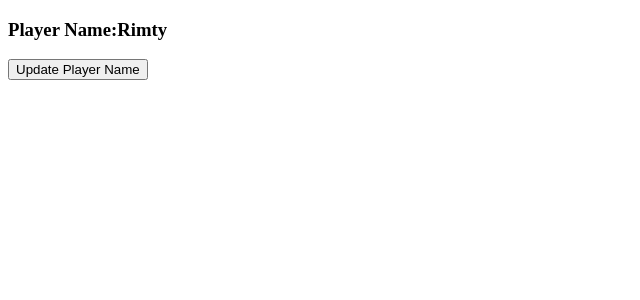
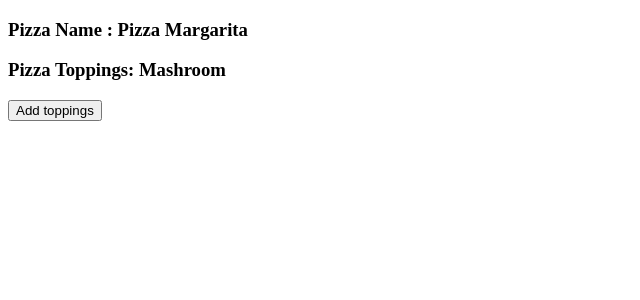
Before and after one commit to LamiaRimty/TrekStory, a React (Vite) app in the folder rim-trek/: page / in a window 1280 px wide. Shown: the top 300 px of the page, without its empty margins (0-640 px from the left). Built offline with nearby package versions, Linux system fonts and the light colour scheme.

Commit message:
Add toppings in a pizza

```diff
--- a/rim-trek/src/App.tsx
+++ b/rim-trek/src/App.tsx
@@ -1,28 +1,22 @@
 import { useState } from "react";
 
 function App() {
-  const [game, setGame] = useState({
-    id: 1,
-    player: {
-      name: "Rimty",
-    },
+  const [pizza, setPizza] = useState({
+    name: "Pizza Margarita",
+    toppings: ["Mashroom"],
   });
+
   const handleClick = () => {
-    setGame({
-      ...game,
-      player: {
-        ...game.player,
-        name: "Monmoy",
-      },
-      address: "Delft",
+    setPizza({
+      ...pizza,
+      toppings: [...pizza.toppings, "Tomato"],
     });
   };
-
   return (
     <div>
-      <h3>Player Name:{game.player.name}</h3>
-      {game.address && <h3>Player Address:{game.address}</h3>}
-      <button onClick={handleClick}>Update Player Name</button>
+      <h3>Pizza Name : {pizza.name}</h3>
+      <h3>Pizza Toppings: {pizza.toppings.join(",")}</h3>
+      <button onClick={handleClick}>Add toppings</button>
     </div>
   );
 }
```
